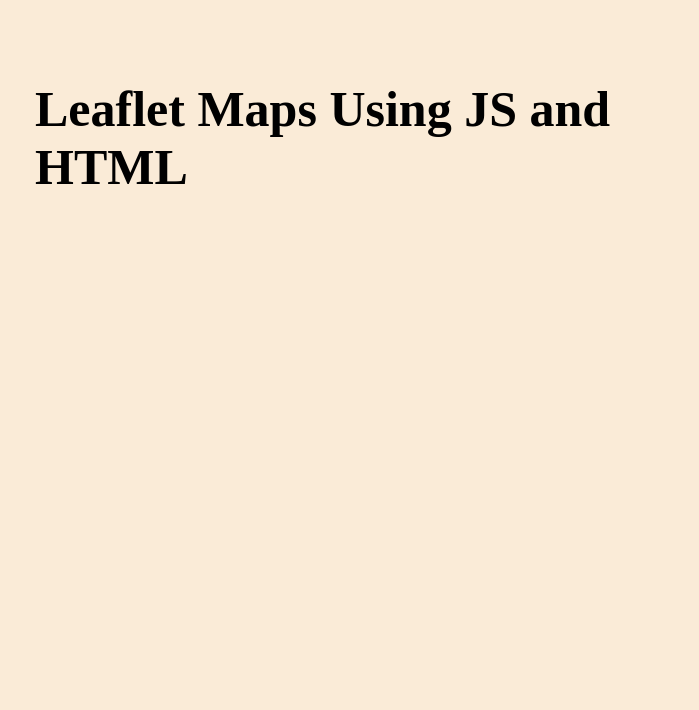
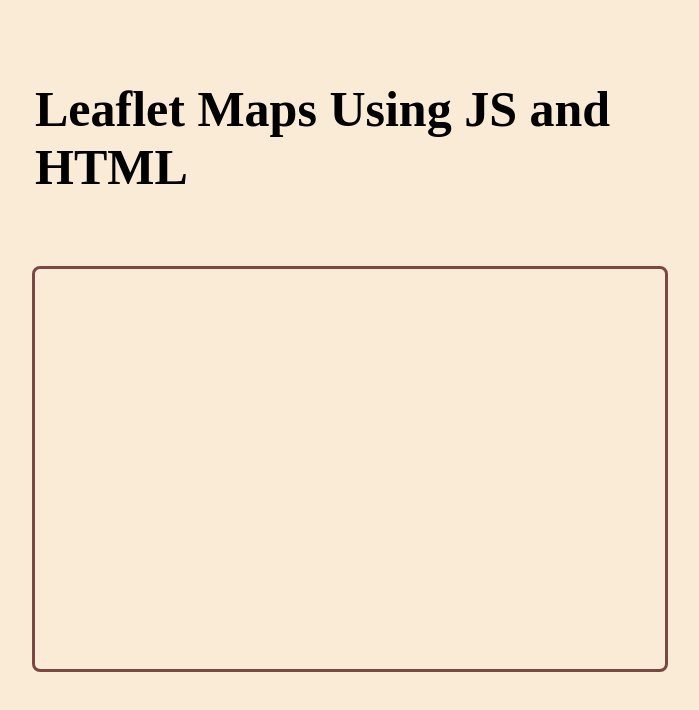
Before and after one commit to edikuun/leaflet-js, a plain HTML site: page index.html in a window 1280 px wide. Shown: the whole page, without its empty margins (290-989 px from the left). Drawn offline with nearby package versions, Linux system fonts and the light colour scheme.

Commit message:
Improve map styling

```diff
--- a/index.css
+++ b/index.css
@@ -29,4 +29,9 @@ body {
 #map {
   width: 600px;
   height: 400px;
+
+  border-style: solid;
+  border-color: rgb(91, 31, 31);
+  border-radius: 8px;
+  opacity: 80%;
 }
```
